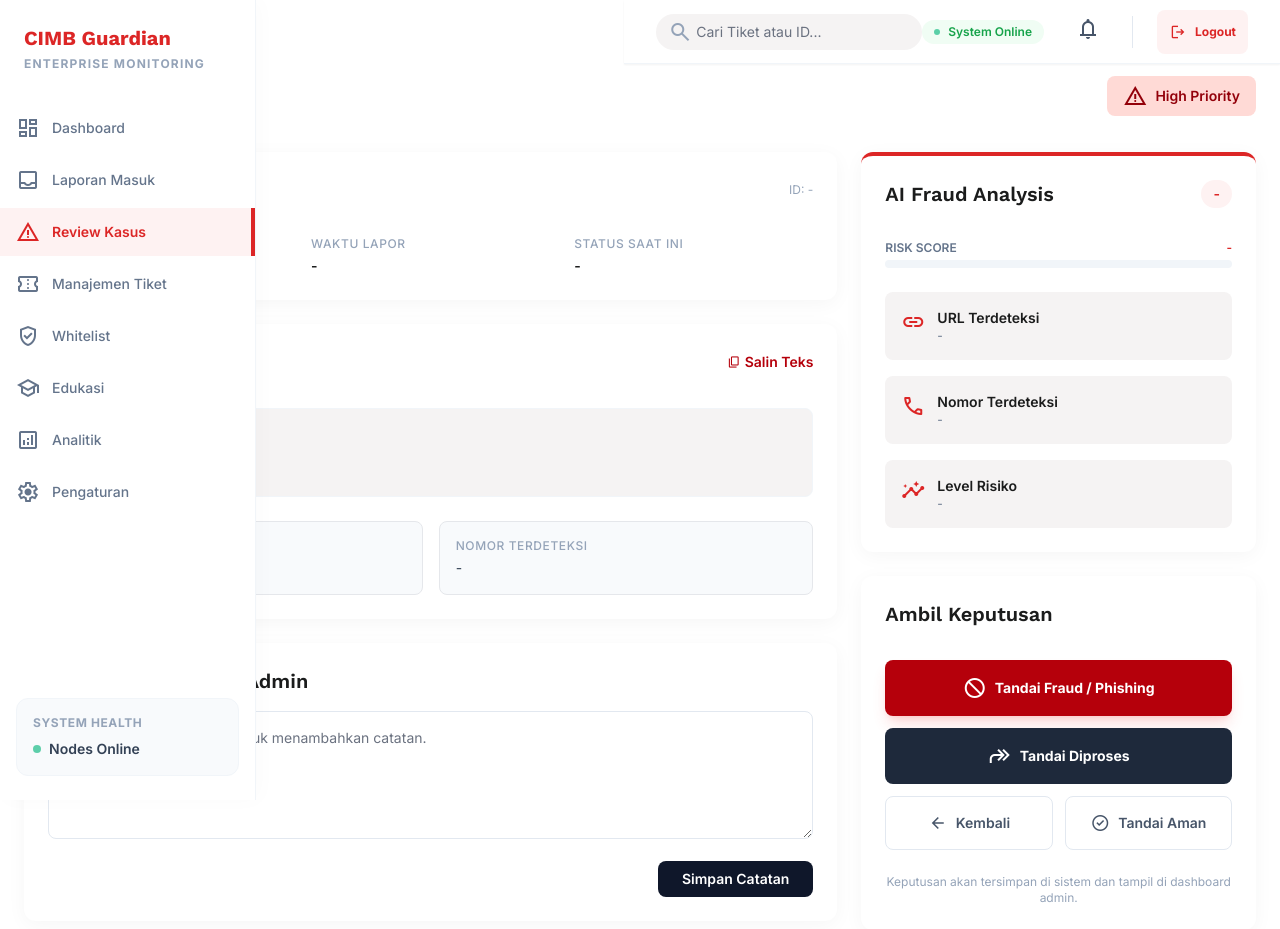
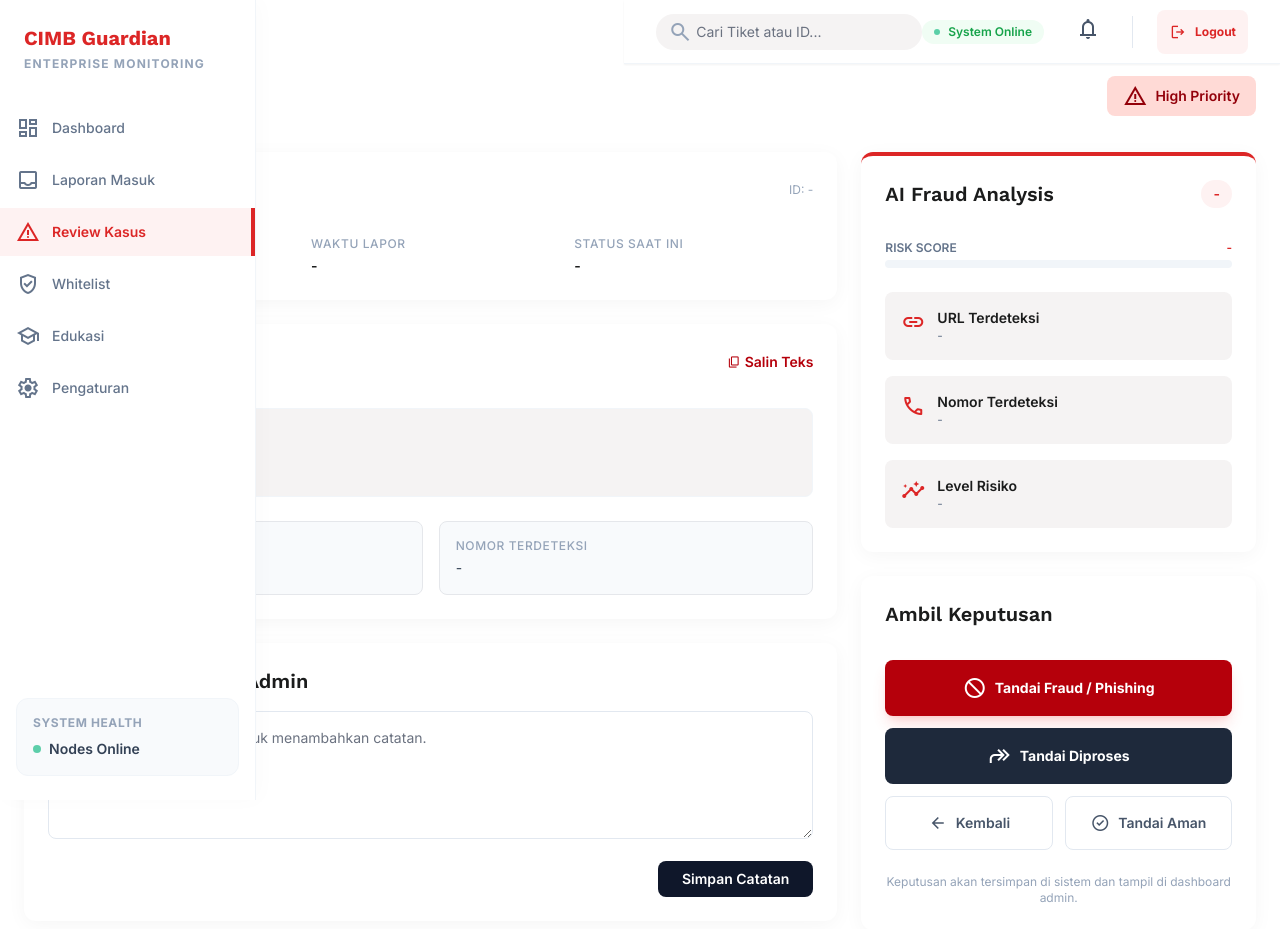
Before and after one commit to dzakyalam/capstoneproject-b3-kelompok2, a Flask app: page /admin/case-review in a window 1280 px wide. Shown: the top 929 px of the page. Run offline with Flask 3, Linux system fonts and the light colour scheme; a user stored in the database is signed in; data that the repository does not hold is empty; some libraries are stand-ins or nearby versions.

Commit message:
revise case review admin navbar

```diff
--- a/templates/admin/case-review.html
+++ b/templates/admin/case-review.html
@@ -95,14 +95,6 @@
     </a>
 
     <a
-            href="{{ url_for('admin_ticket_management') }}"
-            class="flex items-center gap-3 px-4 py-3 text-slate-500 font-medium hover:bg-slate-50 hover:text-red-600 transition-all text-sm"
-        >
-            <span class="material-symbols-outlined">confirmation_number</span>
-            <span>Manajemen Tiket</span>
-        </a>
-
-        <a
         href="{{ url_for('admin_whitelist') }}"
         class="flex items-center gap-3 px-4 py-3 text-slate-500 font-medium hover:bg-slate-50 hover:text-red-600 transition-all text-sm"
     >
@@ -116,14 +108,6 @@
     >
         <span class="material-symbols-outlined">school</span>
         <span>Edukasi</span>
-        </a>
-
-        <a
-            href="{{ url_for('admin_analytics') }}"
-            class="flex items-center gap-3 px-4 py-3 text-slate-500 font-medium hover:bg-slate-50 hover:text-red-600 transition-all text-sm"
-        >
-            <span class="material-symbols-outlined">analytics</span>
-            <span>Analitik</span>
     </a>
 
     <a
@@ -517,10 +501,8 @@
             navDashboard: 'Dashboard',
             navReports: 'Laporan Masuk',
             navReview: 'Review Kasus',
-            navTicket: 'Manajemen Tiket',
             navWhitelist: 'Whitelist',
             navEducation: 'Edukasi',
-            navAnalytics: 'Analitik',
             navSettings: 'Pengaturan',
 
             breadcrumbCase: 'Kasus',
@@ -566,10 +548,8 @@
             navDashboard: 'Dashboard',
             navReports: 'Incoming Reports',
             navReview: 'Case Review',
-            navTicket: 'Ticket Management',
             navWhitelist: 'Whitelist',
             navEducation: 'Education',
-            navAnalytics: 'Analytics',
             navSettings: 'Settings',
 
             breadcrumbCase: 'Case',
@@ -624,11 +604,9 @@
         if (navItems[0]) navItems[0].textContent = t.navDashboard;
         if (navItems[1]) navItems[1].textContent = t.navReports;
         if (navItems[2]) navItems[2].textContent = t.navReview;
-        if (navItems[3]) navItems[3].textContent = t.navTicket;
-        if (navItems[4]) navItems[4].textContent = t.navWhitelist;
-        if (navItems[5]) navItems[5].textContent = t.navEducation;
-        if (navItems[6]) navItems[6].textContent = t.navAnalytics;
-        if (navItems[7]) navItems[7].textContent = t.navSettings;
+        if (navItems[3]) navItems[3].textContent = t.navWhitelist;
+        if (navItems[4]) navItems[4].textContent = t.navEducation;
+        if (navItems[5]) navItems[5].textContent = t.navSettings;
 
         const systemOnline = document.querySelector('.bg-emerald-50.text-emerald-600');
         if (systemOnline) {
```
Lines whose indentation alone changed are shown as unchanged.
